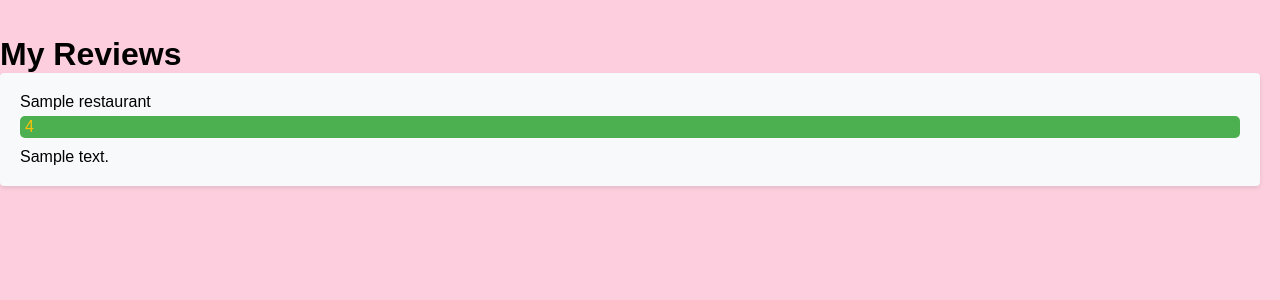
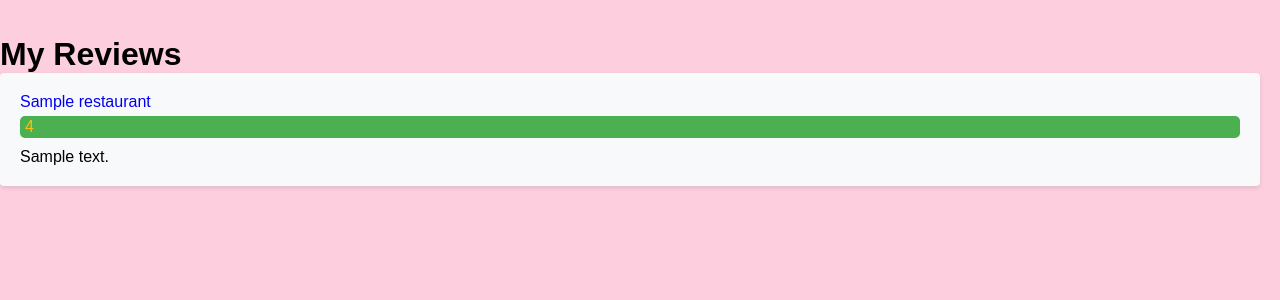
Before and after one commit to SpicyNoodleSoup/meal_map_project, a Django app: page /my-account/my-reviews/ in a window 1280 px wide. Shown: the part 84-384 px from the top of the page. Run offline with Django 3.2, Linux system fonts and the light colour scheme; a user stored in the database is signed in; tables that the repository leaves empty hold one stand-in row (values such as "Sample post").

Commit message:
review in myReview now links to restaurant page

```diff
--- a/meal_map_project/templates/meal_map/my_reviews.html
+++ b/meal_map_project/templates/meal_map/my_reviews.html
@@ -13,7 +13,7 @@
         {% for review in all_reviews %}
         <li class="review-item">
             <div class="review-content">
-                <span class="restaurant-name">{{ review.restaurant.name }}</span>
+                <span class="restaurant-name"><a style="text-decoration: none;" href="{% url 'meal_map:show_restaurant' restaurant_name_slug=review.restaurant.slug %}">{{ review.restaurant.name }}</a></span>
                 <span class="review-rating">{{ review.rating }}</span>
                 <p class="review-text">{{ review.review_text }}</p>
             </div>
```
